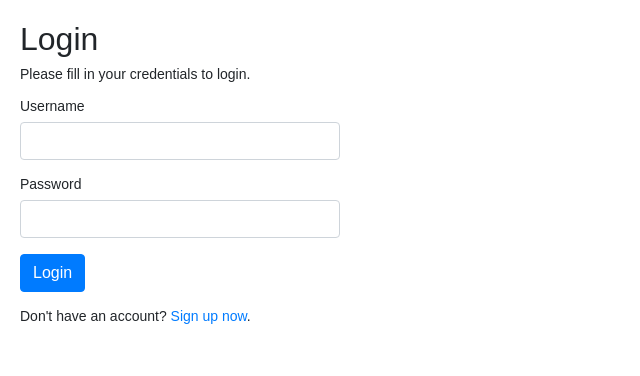
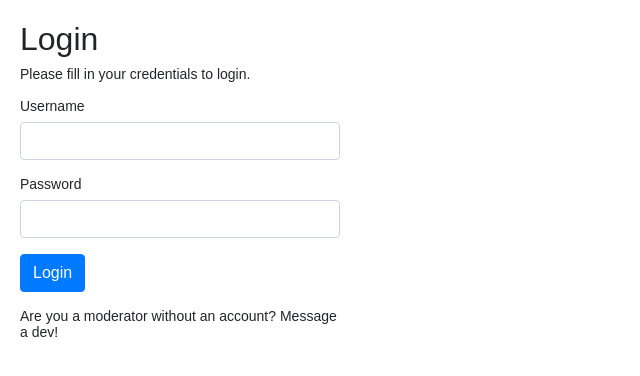
Before and after one commit to Rodney-RWR/koolkidz, a PHP site: page /login.php in a window 1280 px wide. Shown: the top 376 px of the page, without its empty margins (0-640 px from the left). Run offline with PHP 8.4, Linux system fonts and the light colour scheme.

Commit message:
Update login.php

```diff
--- a/login.php
+++ b/login.php
@@ -124,7 +124,7 @@ if($_SERVER["REQUEST_METHOD"] == "POST"){
             <div class="form-group">
                 <input type="submit" class="btn btn-primary" value="Login">
             </div>
-            <p>Don't have an account? <a href="register.php">Sign up now</a>.</p>
+            <p>Are you a moderator without an account? Message a dev!</p>
         </form>
     </div>
 </body>
```
